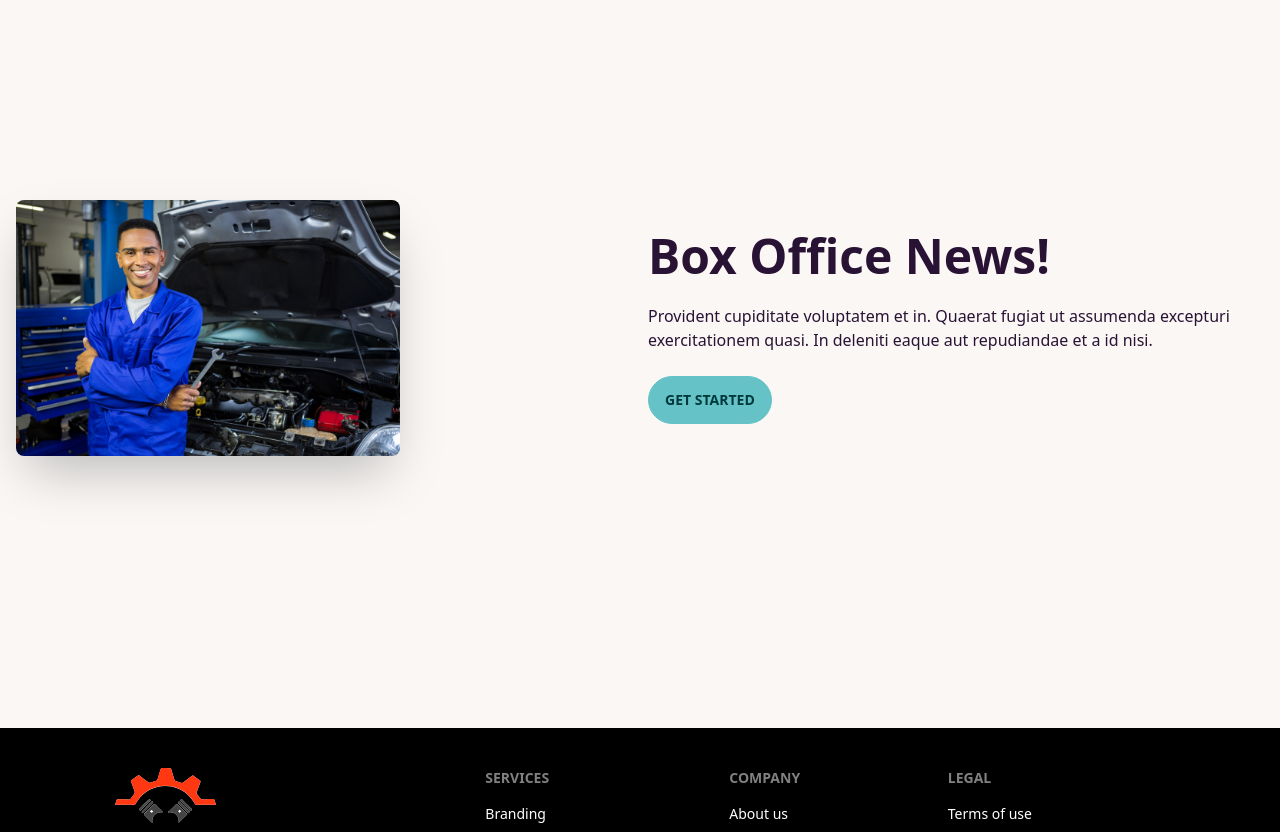
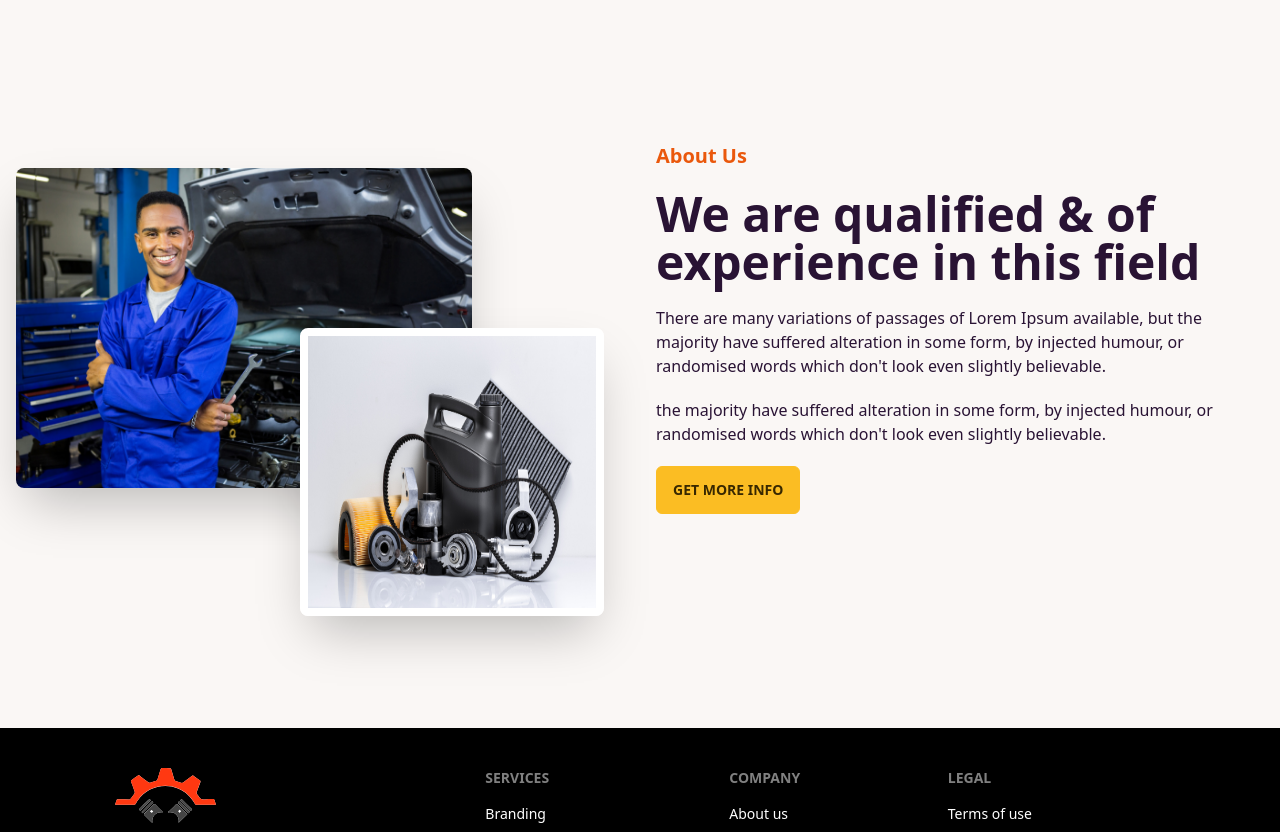
Before and after one commit to wahid9000/car-doctor-client, a React (Vite) app: page / in a window 1280 px wide. Shown: the part 800-1632 px from the top of the page. Built offline with nearby package versions, Linux system fonts and the light colour scheme.

Commit message:
about-us section added

```diff
--- a/src/pages/Home/About/About.jsx
+++ b/src/pages/Home/About/About.jsx
@@ -4,14 +4,17 @@ import image2 from '../../../assets/images/about_us/parts.jpg'
 const About = () => {
     return (
         <div className="hero min-h-screen">
-            <div className="hero-content flex-col lg:flex-row">
-                <div className='lg:w-1/2'>
-                    <img src={image1} className="max-w-sm rounded-lg shadow-2xl" />
+            <div className="hero-content flex-col lg:flex-row gap-8">
+                <div className='lg:w-1/2 relative'>
+                    <img src={image1} className="w-3/4 h-auto md:h-80 rounded-lg shadow-2xl" />
+                    <img src={image2} className="absolute right-5 h-auto md:h-72 top-1/2 w-1/2 rounded-lg shadow-2xl border-8 border-white" />
                 </div>
-                <div className='lg:w-1/2'>
-                    <h1 className="text-5xl font-bold">Box Office News!</h1>
-                    <p className="py-6">Provident cupiditate voluptatem et in. Quaerat fugiat ut assumenda excepturi exercitationem quasi. In deleniti eaque aut repudiandae et a id nisi.</p>
-                    <button className="btn btn-primary">Get Started</button>
+                <div className='lg:w-1/2 space-y-5'>
+                    <h4 className='text-xl text-orange-600 font-bold'>About Us</h4>
+                    <h1 className="text-5xl font-bold">We are qualified & of experience in this field</h1>
+                    <p>There are many variations of passages of Lorem Ipsum available, but the majority have suffered alteration in some form, by injected humour, or randomised words which don't look even slightly believable. </p>
+                    <p>the majority have suffered alteration in some form, by injected humour, or randomised words which don't look even slightly believable. </p>
+                    <button className="btn btn-warning rounded-md">Get More Info</button>
                 </div>
             </div>
         </div>
--- a/src/pages/Home/Banner/Banner.jsx
+++ b/src/pages/Home/Banner/Banner.jsx
@@ -13,7 +13,7 @@ const Banner = () => {
             <div id="slide1" className="carousel-item relative w-full ">
                 <img src={Banner1} className="w-full rounded-xl" />
                 <div className="absolute rounded-xl flex items-center gap-5 left-0 right-0 bottom- h-full bg-gradient-to-r from-[#151515] to-[rgba(21, 21, 21, 0)]">
-                    <div className="text-white space-y-7 w-1/2 pl-24">
+                    <div className="text-white space-y-7 w-1/2 pl-24 text-center md:text-left">
                         <h2 className="text-6xl font-bold">Affordable <br /> Price For Car Servicing</h2>
                         <p>There are many variations of passages of  available, But <br /> the majority have suffered alteration in some form</p>
                         <div className="flex items-center gap-5">
```
